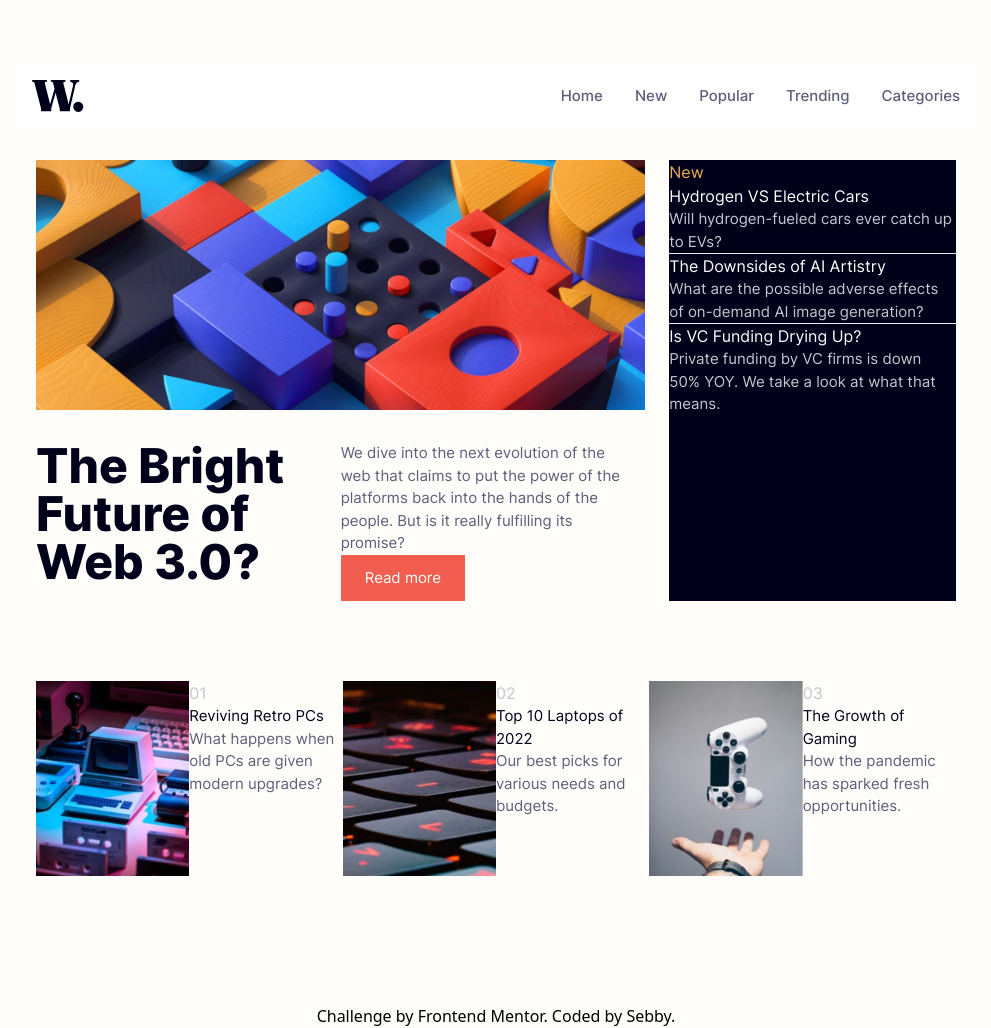
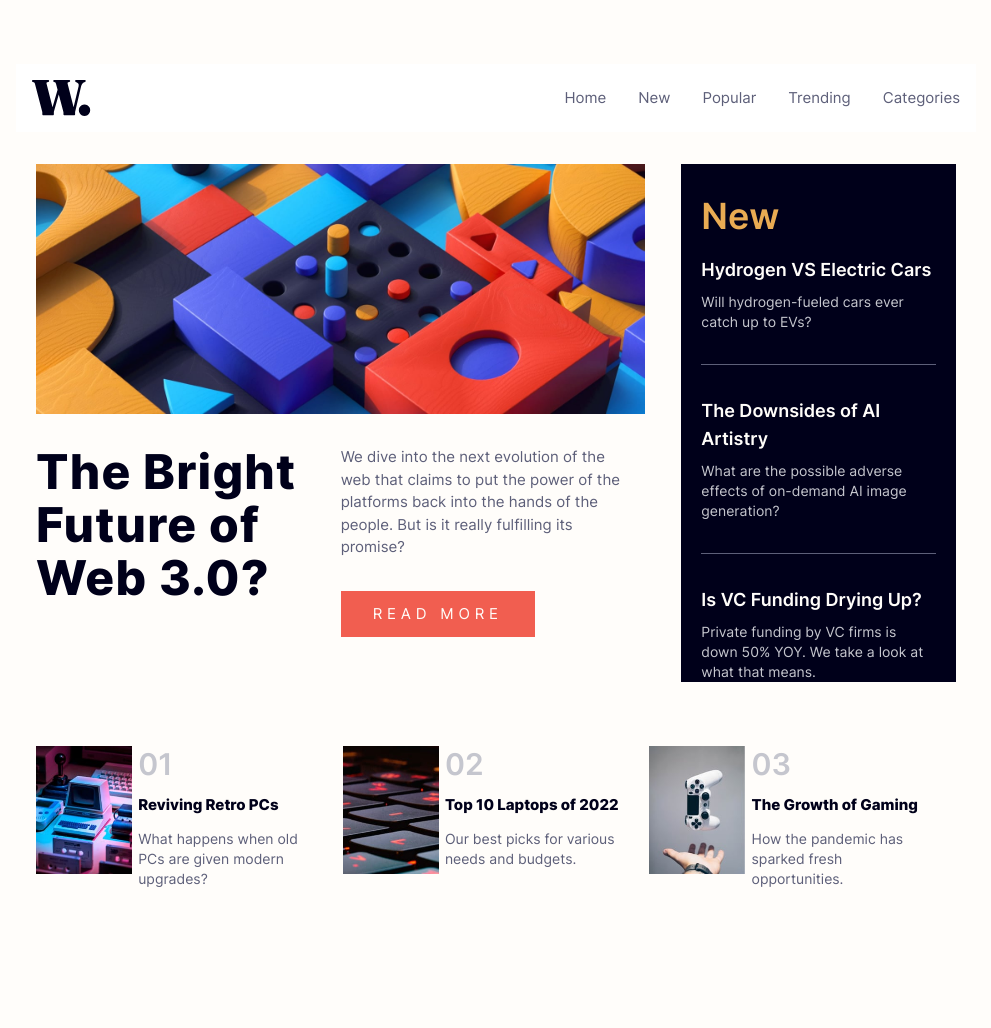
Before and after one commit to SebastianBrazil/news-homepage-main, a website: page index.html in a window 1280 px wide. Shown: the whole page, without its empty margins (144-1135 px from the left). After the commit the page ends 953 px from the top, so only its background shows below. Drawn offline with nearby package versions, Linux system fonts and the light colour scheme.

Commit message:
descktop done

```diff
--- a/index.html
+++ b/index.html
@@ -10,14 +10,12 @@
 </head>
 
 <body>
-
-
   <div class="flex justify-center">
-    <div class="w-9/12 mt-16">
+    <div class="w-9/12 my-16">
       <nav class="bg-white border-gray-200 dark:bg-gray-900 mb-8">
         <div class="flex flex-wrap items-center justify-between mx-auto p-4">
-          <a href="https://flowbite.com/" class="flex items-center space-x-3 rtl:space-x-reverse">
-            <img src="./assets/images/logo.svg" class="h-8" alt="W Dot Logo" />
+          <a href="#" class="flex items-center space-x-3 rtl:space-x-reverse">
+            <img src="./assets/images/logo.svg" class="h-9" alt="W Dot Logo" />
           </a>
           <button data-collapse-toggle="navbar-default" type="button"
             class="inline-flex items-center p-2 w-10 h-10 justify-center text-sm text-gray-500 rounded-lg md:hidden hover:bg-gray-100 focus:outline-none focus:ring-2 focus:ring-gray-200 dark:text-gray-400 dark:hover:bg-gray-700 dark:focus:ring-gray-600"
@@ -33,24 +31,23 @@
               class="font-medium flex flex-col p-4 md:p-0 mt-4 border border-gray-100 rounded-lg bg-gray-50 md:flex-row md:space-x-8 rtl:space-x-reverse md:mt-0 md:border-0 md:bg-white dark:bg-gray-800 md:dark:bg-gray-900 dark:border-gray-700">
               <li>
                 <a href="#"
-                  class="block bodyText py-2 px-3 inter text-white bg-blue-700 rounded md:bg-transparent colorDGreyBlue md:p-0 dark:text-white md:dark:text-blue-500"
-                  aria-current="page">Home</a>
+                class="block bodyText py-2 px-3 inter colorDGreyBlue rounded md:border-0 md:hover:[color:hsl(5,85%,63%)] md:p-0">Home</a>
               </li>
               <li>
                 <a href="#"
-                  class="block bodyText py-2 px-3 inter colorDGreyBlue rounded hover:bg-gray-100 md:hover:bg-transparent md:border-0 md:hover:text-blue-700 md:p-0 dark:text-white md:dark:hover:text-blue-500 dark:hover:bg-gray-700 dark:hover:text-white md:dark:hover:bg-transparent">New</a>
+                  class="block bodyText py-2 px-3 inter colorDGreyBlue rounded md:border-0 md:hover:[color:hsl(5,85%,63%)] md:p-0">New</a>
               </li>
               <li>
                 <a href="#"
-                  class="block bodyText py-2 px-3 inter colorDGreyBlue rounded hover:bg-gray-100 md:hover:bg-transparent md:border-0 md:hover:text-blue-700 md:p-0 dark:text-white md:dark:hover:text-blue-500 dark:hover:bg-gray-700 dark:hover:text-white md:dark:hover:bg-transparent">Popular</a>
+                  class="block bodyText py-2 px-3 inter colorDGreyBlue rounded md:border-0 md:hover:[color:hsl(5,85%,63%)] md:p-0">Popular</a>
               </li>
               <li>
                 <a href="#"
-                  class="block bodyText py-2 px-3 inter colorDGreyBlue rounded hover:bg-gray-100 md:hover:bg-transparent md:border-0 md:hover:text-blue-700 md:p-0 dark:text-white md:dark:hover:text-blue-500 dark:hover:bg-gray-700 dark:hover:text-white md:dark:hover:bg-transparent">Trending</a>
+                  class="block bodyText py-2 px-3 inter colorDGreyBlue rounded md:border-0 md:hover:[color:hsl(5,85%,63%)] md:p-0">Trending</a>
               </li>
               <li>
                 <a href="#"
-                  class="block bodyText py-2 px-3 inter colorDGreyBlue rounded hover:bg-gray-100 md:hover:bg-transparent md:border-0 md:hover:text-blue-700 md:p-0 dark:text-white md:dark:hover:text-blue-500 dark:hover:bg-gray-700 dark:hover:text-white md:dark:hover:bg-transparent">Categories</a>
+                  class="block bodyText py-2 px-3 inter colorDGreyBlue rounded md:border-0 md:hover:[color:hsl(5,85%,63%)] md:p-0">Categories</a>
               </li>
             </ul>
           </div>
@@ -59,95 +56,77 @@
 
       <div class="grid grid-cols-12 mx-5">
         <div class="col-span-8 mr-1">
-          <img src="./assets/images/image-web-3-desktop.jpg" alt="">
+          <img src="./assets/images/image-web-3-desktop.jpg" alt="Cylinders in Cirle Holes">
           <div class="grid grid-cols-12 mt-8">
             <div class="col-span-6 mr-5">
-              <p class="colorDBlueText text-5xl interHeavy">The Bright Future of Web 3.0?</p>
+              <p class="colorDBlueText text-5xl tracking-wide hSpace interHeavy">The Bright Future of Web 3.0?</p>
             </div>
-            <div class="col-span-6 mr-5">
+            <div class="col-span-6 mr-3">
               <p class="bodyText colorDGreyBlue inter">We dive into the next evolution of the web that claims to put the
                 power of the platforms back into the hands of the people. But is it really fulfilling its promise?</p>
-              <button class="bodyText colorOffWhite bgColorRed py-3 px-6 inter">Read more</button>
+              <button class="mt-8 lSpacing bodyText colorOffWhite bgColorRed py-3 px-8 inter hover:[background-color:hsl(240,100%,5%)]">READ MORE</button>
             </div>
           </div>
         </div>
 
-        <div class="col-span-4 ml-5 colorDBlue ">
-          <p class="colorOrgange inter">New</p>
-          <p class="colorOffWhite inter">Hydrogen VS Electric Cars</p>
-          <p class="colorGreyBlue bodyText inter">Will hydrogen-fueled cars ever catch up to EVs?</p>
-          <hr>
-          <p class="colorOffWhite inter">The Downsides of AI Artistry</p>
-          <p class="colorGreyBlue bodyText inter">What are the possible adverse effects of on-demand AI image
-            generation?</p>
-          <hr>
-          <p class="colorOffWhite inter">Is VC Funding Drying Up?</p>
-          <p class="colorGreyBlue bodyText inter">Private funding by VC firms is down 50% YOY. We take a look at what
-            that means.</p>
+        <div class="col-span-4 ml-8 colorDBlue">
+          <div class="ml-5 mr-5 mt-8">
+            <p class="colorOrgange text-4xl mb-5 interMed">New</p>
+            <p class="colorOffWhite text-lg mb-2 interMed hover:[color:hsl(35,77%,62%)]">Hydrogen VS Electric Cars</p>
+            <p class="colorGreyBlue text-sm inter">Will hydrogen-fueled cars ever catch up to EVs?</p>
+            <hr class="my-8 borderDGreyBlue">
+            <p class="colorOffWhite text-lg mb-2 interMed hover:[color:hsl(35,77%,62%)]">The Downsides of AI Artistry</p>
+            <p class="colorGreyBlue text-sm inter">What are the possible adverse effects of on-demand AI image
+              generation?</p>
+            <hr class="my-8 borderDGreyBlue">
+            <p class="colorOffWhite text-lg mb-2 interMed hover:[color:hsl(35,77%,62%)]">Is VC Funding Drying Up?</p>
+            <p class="colorGreyBlue text-sm inter">Private funding by VC firms is down 50% YOY. We take a look at what
+              that means.</p>
+          </div>
         </div>
       </div>
 
-      <div class="grid grid-cols-12 mx-5 mt-20">
+      <div class="grid grid-cols-12 mx-5 mt-16">
         <div class="col-span-4">
           <div class="grid grid-cols-12">
-            <div class="col-span-6">
-              <img src="./assets/images/image-retro-pcs.jpg" alt="Retro PC">
+            <div class="col-span-4">
+              <img class="w-24 h-32" src="./assets/images/image-retro-pcs.jpg" alt="Retro PC">
             </div>
-            <div class="col-span-6">
-              <p class="colorGreyBlue inter">01</p>
-              <p class="bodyText colorDBlueText inter">Reviving Retro PCs</p>
-              <p class="bodyText colorDGreyBlue inter">What happens when old PCs are given modern upgrades?</p>
+            <div class="col-span-8 mr-5">
+              <p class="colorGreyBlue text-3xl interMed">01</p>
+              <p class="bodyText colorDBlueText interHeavy my-3 hover:[color:hsl(5,85%,63%)]">Reviving Retro PCs</p>
+              <p class="text-sm colorDGreyBlue inter">What happens when old PCs are given modern upgrades?</p>
             </div>
           </div>
         </div>
         <div class="col-span-4">
           <div class="grid grid-cols-12">
-            <div class="col-span-6">
-              <img src="./assets/images/image-top-laptops.jpg" alt="Keys Of A Laptop">
+            <div class="col-span-4">
+              <img class="w-24 h-32" src="./assets/images/image-top-laptops.jpg" alt="Keys Of A Laptop">
             </div>
-            <div class="col-span-6">
-              <p class="colorGreyBlue inter">02</p>
-              <p class="bodyText colorDBlueText inter">Top 10 Laptops of 2022</p>
-              <p class="bodyText colorDGreyBlue inter">Our best picks for various needs and budgets.</p>
+            <div class="col-span-8 mr-5">
+              <p class="colorGreyBlue interMed text-3xl">02</p>
+              <p class="bodyText colorDBlueText interHeavy my-3 hover:[color:hsl(5,85%,63%)]">Top 10 Laptops of 2022</p>
+              <p class="text-sm colorDGreyBlue inter">Our best picks for various needs and budgets.</p>
             </div>
           </div>
         </div>
         <div class="col-span-4">
           <div class="grid grid-cols-12">
-            <div class="col-span-6">
-              <img src="./assets/images/image-gaming-growth.jpg" alt="A Controller Floating Above A Hand">
+            <div class="col-span-4">
+              <img class="w-24 h-32" src="./assets/images/image-gaming-growth.jpg"
+                alt="A Controller Floating Above A Hand">
             </div>
-            <div class="col-span-6">
-              <p class="colorGreyBlue inter">03</p>
-              <p class="bodyText colorDBlueText inter">The Growth of Gaming</p>
-              <p class="bodyText colorDGreyBlue inter">How the pandemic has sparked fresh opportunities.</p>
+            <div class="col-span-8 mr-5">
+              <p class="colorGreyBlue interMed text-3xl">03</p>
+              <p class="bodyText colorDBlueText interHeavy my-3 hover:[color:hsl(5,85%,63%)]">The Growth of Gaming</p>
+              <p class="text-sm colorDGreyBlue inter">How the pandemic has sparked fresh opportunities.</p>
             </div>
           </div>
         </div>
       </div>
-
-
-
-
-
-
-
-
-
-
-      <div class="text-center mt-32">
-        Challenge by <a href="https://www.frontendmentor.io?ref=challenge" target="_blank">Frontend Mentor</a>.
-        Coded by <a href="#">Sebby</a>.
-      </div>
     </div>
   </div>
-
-
-
-
-
-
-
 
   <script src="./scripts/app.js"></script>
   <script src="./node_modules/flowbite/dist/flowbite.min.js"></script>
--- a/src/input.css
+++ b/src/input.css
@@ -7,51 +7,69 @@
     src: url('../assets/fonts/Inter-VariableFont_slnt\,wght.ttf');
 }
 
-.inter{
+.inter {
     font-family: Inter;
+    font-weight: 400;
 }
 
-.interHeavy{
+.interMed {
+    font-family: Inter;
+    font-weight: 600;
+}
+
+.interHeavy {
     font-family: Inter;
     font-weight: 800;
 }
 
-.bodyText{
+.bodyText {
     font-size: 15px;
 }
 
-body{
+body {
     background-color: hsl(36, 100%, 99%);
 }
 
-.colorOrgange{
+.colorOrgange {
     color: hsl(35, 77%, 62%);
 }
 
-.colorRed{
+.colorRed {
     color: hsl(5, 85%, 63%);
 }
 
-.bgColorRed{
+.bgColorRed {
     background-color: hsl(5, 85%, 63%);
 }
 
-.colorOffWhite{
+.colorOffWhite {
     color: hsl(36, 100%, 99%);
 }
 
-.colorGreyBlue{
+.colorGreyBlue {
     color: hsl(233, 8%, 79%);
 }
 
-.colorDGreyBlue{
+.colorDGreyBlue {
     color: hsl(236, 13%, 42%);
 }
 
-.colorDBlue{
+.borderDGreyBlue {
+    border-color: hsl(236, 13%, 42%);
+}
+
+.colorDBlue {
     background-color: hsl(240, 100%, 5%);
 }
 
-.colorDBlueText{
+.colorDBlueText {
     color: hsl(240, 100%, 5%);
 }
+
+.lSpacing {
+    letter-spacing: 0.3rem;
+}
+
+.hSpace {
+    line-height: 1.10;
+}
```
Also changed, not shown: dist/output.css.
